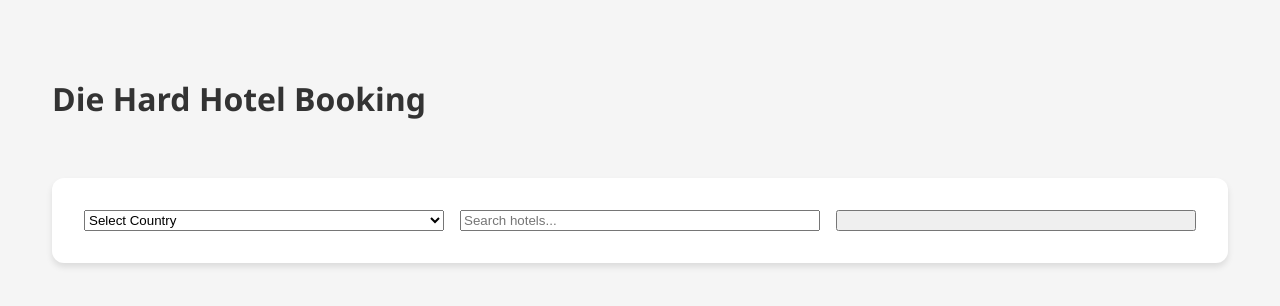
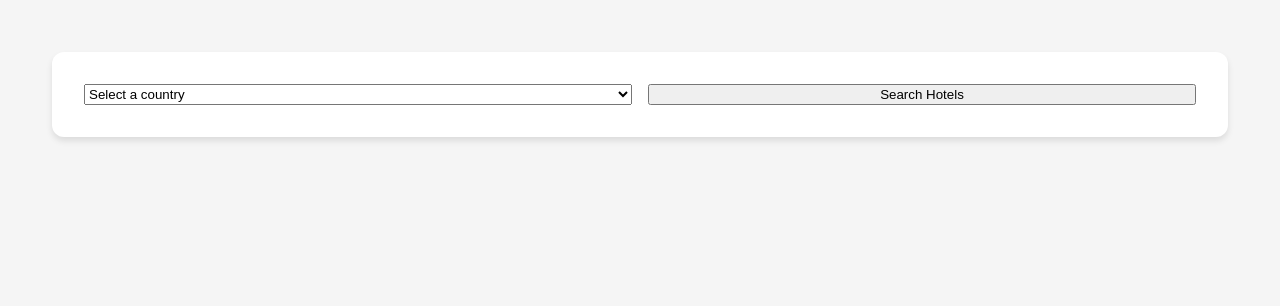
Before and after one commit to Leroy2222/diehardhotel, a plain HTML site: page index.html in a window 1280 px wide. Drawn offline with Linux system fonts and the light colour scheme.

Commit message:
Simplify and fix HTML structure

```diff
--- a/index.html
+++ b/index.html
@@ -3,26 +3,22 @@
 <head>
     <meta charset="UTF-8">
     <meta name="viewport" content="width=device-width, initial-scale=1.0">
-    <title>Die Hard Hotel Booking</title>
+    <title>Hotel Finder</title>
     <link rel="stylesheet" href="styles.css">
-<script src="js/hotel.js"></script>
-<script src="js/hotel.js"></script>
+    <script src="js/hotel.js"></script>
 </head>
 <body>
     <div class="container">
-        <h1>Die Hard Hotel Booking</h1>
-        <form class="search-form">
+        <div class="search-form">
             <select id="country">
-                <option value="">Select Country</option>
+                <option value="">Select a country</option>
                 <option value="usa">USA</option>
                 <option value="uk">UK</option>
                 <option value="france">France</option>
             </select>
-            <input type="text" id="search" placeholder="Search hotels...">
-            <!-- Search Button -->
-            <button type="button" id="searchButton"Search</button>
-        </form>
-        <div id="hotelList"></div>
+            <button type="button" id="searchButton">Search Hotels</button>
+        </div>
+        <div id="hotelList" class="hotel-list"></div>
     </div>
 </body>
 </html>
```
